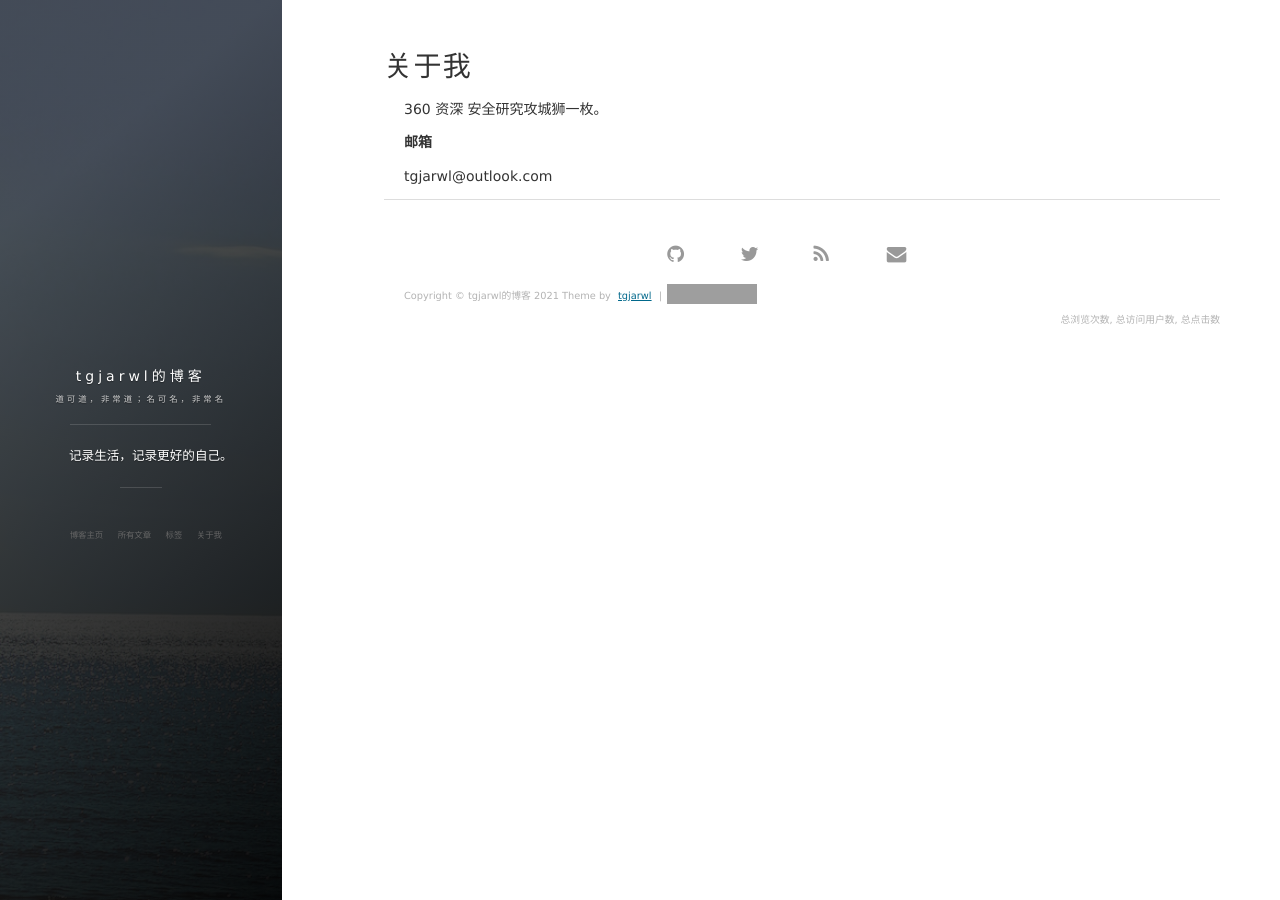
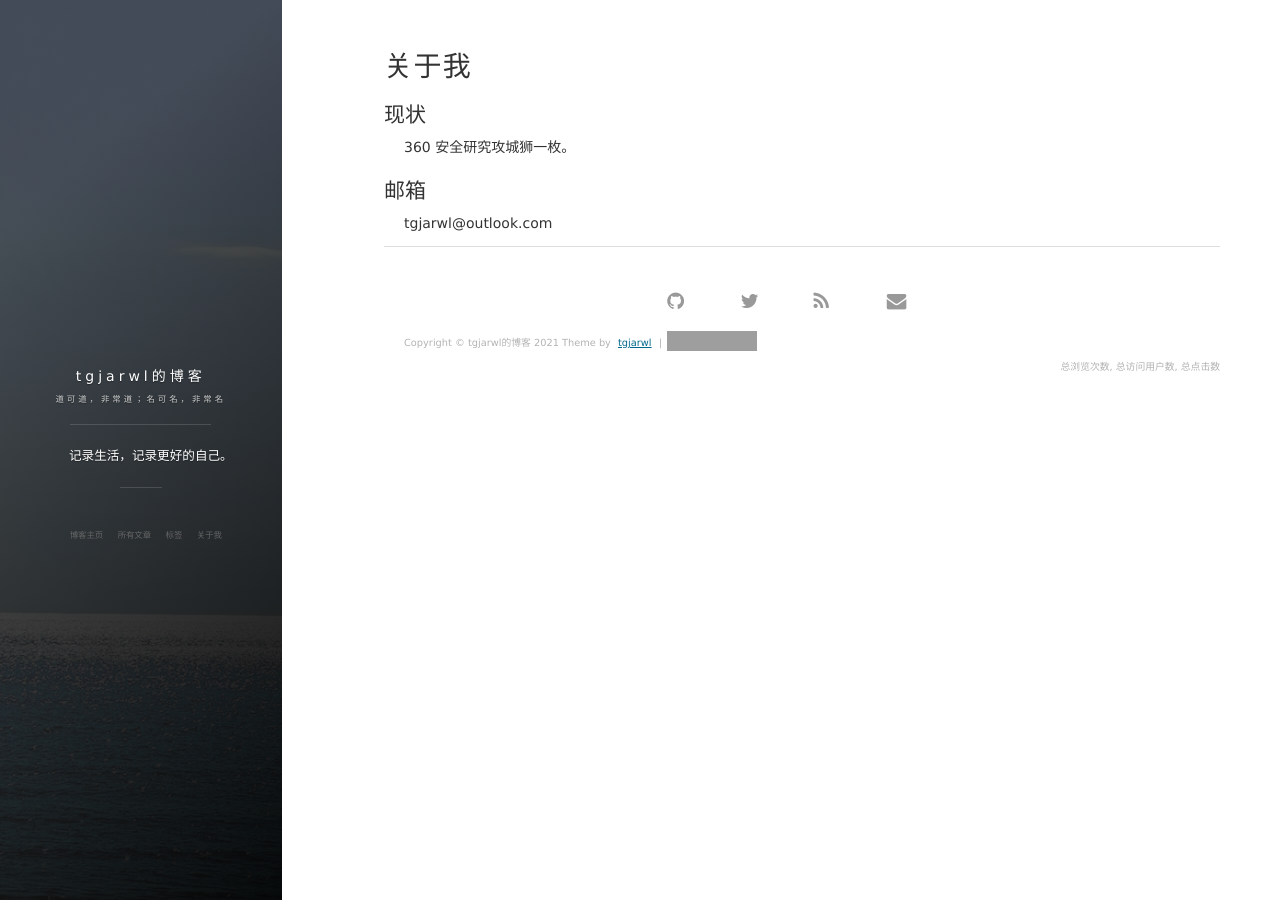
Before and after one commit to tgjarwl/tgjarwl.github.io, a Jekyll site: the page built from about.md, in a window 1280 px wide. Built offline with Jekyll 4.4.1, drawn with Linux system fonts in a browser that asks for light colours; nearby versions of some CDN libraries; comment, search, counter and statistics services are not loaded; grey boxes are pictures that could not be loaded.

Commit message:
Update about.md

```diff
--- a/about.md
+++ b/about.md
@@ -3,8 +3,8 @@ layout: page
 title: 关于我
 ---
 
-360 资深 安全研究攻城狮一枚。
+## 现状
+360 安全研究攻城狮一枚。
 
-**邮箱**
-
+## 邮箱
 tgjarwl@outlook.com
```
